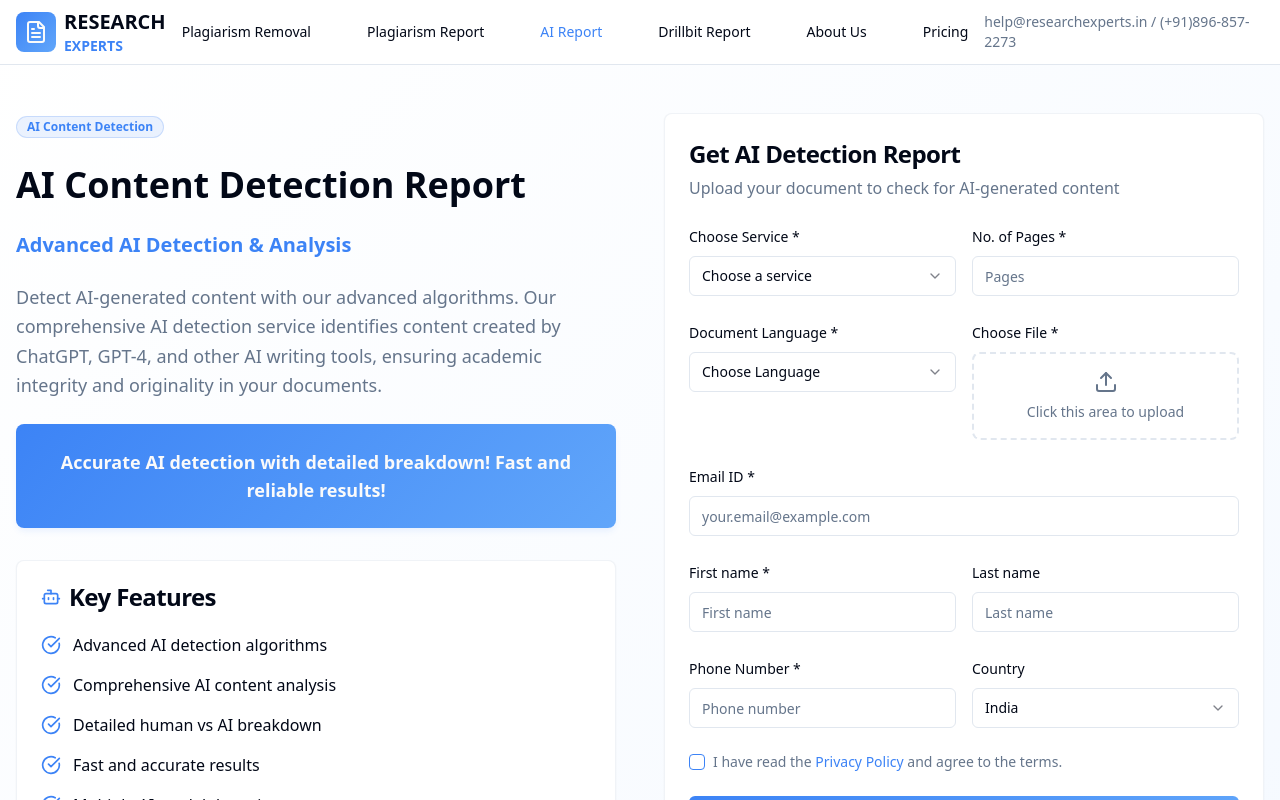
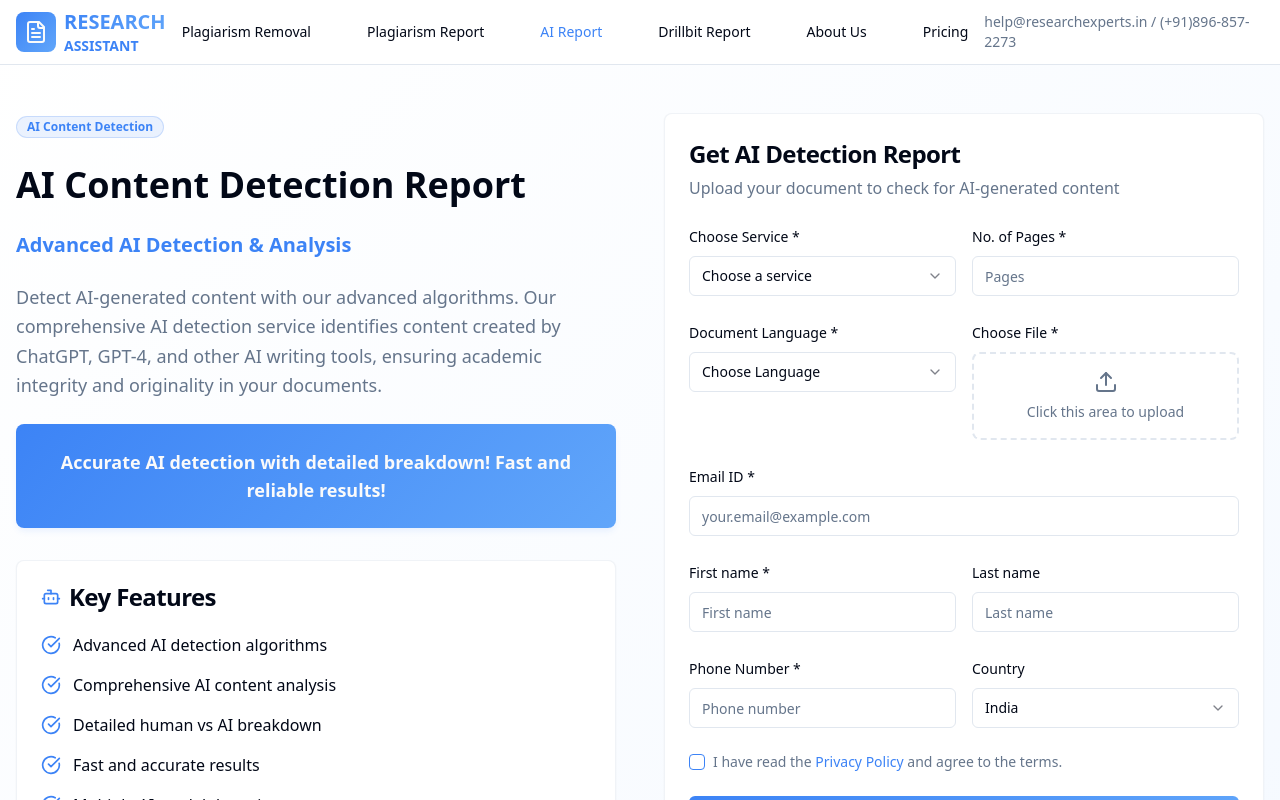
Before and after one commit to grey123341/theme-swap-website-clone, a React (Vite) app: page /ai-report in a window 1280 px wide. Shown: the top 800 px of the page. Built offline with nearby package versions, Linux system fonts and the light colour scheme.

Commit message:
Change website name
Update website name to "Research Assistant" and enhance its visual appeal.

```diff
--- a/src/pages/AIReport.tsx
+++ b/src/pages/AIReport.tsx
@@ -49,8 +49,8 @@ const AIReport = () => {
                 <FileText className="w-6 h-6 text-primary-foreground" />
               </div>
               <div>
-                <h1 className="text-xl font-bold text-foreground">RESEARCH</h1>
-                <p className="text-sm text-primary font-semibold">EXPERTS</p>
+                <h1 className="text-xl font-bold bg-gradient-primary bg-clip-text text-transparent">RESEARCH</h1>
+                <p className="text-sm text-primary font-semibold">ASSISTANT</p>
               </div>
             </Link>
 
--- a/src/pages/About.tsx
+++ b/src/pages/About.tsx
@@ -67,8 +67,8 @@ const About = () => {
                 <FileText className="w-6 h-6 text-primary-foreground" />
               </div>
               <div>
-                <h1 className="text-xl font-bold text-foreground">RESEARCH</h1>
-                <p className="text-sm text-primary font-semibold">EXPERTS</p>
+                <h1 className="text-xl font-bold bg-gradient-primary bg-clip-text text-transparent">RESEARCH</h1>
+                <p className="text-sm text-primary font-semibold">ASSISTANT</p>
               </div>
             </Link>
 
--- a/src/pages/DrillbitReport.tsx
+++ b/src/pages/DrillbitReport.tsx
@@ -49,8 +49,8 @@ const DrillbitReport = () => {
                 <FileText className="w-6 h-6 text-primary-foreground" />
               </div>
               <div>
-                <h1 className="text-xl font-bold text-foreground">RESEARCH</h1>
-                <p className="text-sm text-primary font-semibold">EXPERTS</p>
+                <h1 className="text-xl font-bold bg-gradient-primary bg-clip-text text-transparent">RESEARCH</h1>
+                <p className="text-sm text-primary font-semibold">ASSISTANT</p>
               </div>
             </Link>
 
--- a/src/pages/Index.tsx
+++ b/src/pages/Index.tsx
@@ -53,8 +53,8 @@ const Index = () => {
                 <FileText className="w-6 h-6 text-primary-foreground" />
               </div>
               <div>
-                <h1 className="text-xl font-bold text-foreground">RESEARCH</h1>
-                <p className="text-sm text-primary font-semibold">EXPERTS</p>
+                <h1 className="text-xl font-bold bg-gradient-primary bg-clip-text text-transparent">RESEARCH</h1>
+                <p className="text-sm text-primary font-semibold">ASSISTANT</p>
               </div>
             </Link>
 
--- a/src/pages/PlagiarismRemoval.tsx
+++ b/src/pages/PlagiarismRemoval.tsx
@@ -49,8 +49,8 @@ const PlagiarismRemoval = () => {
                 <FileText className="w-6 h-6 text-primary-foreground" />
               </div>
               <div>
-                <h1 className="text-xl font-bold text-foreground">RESEARCH</h1>
-                <p className="text-sm text-primary font-semibold">EXPERTS</p>
+                <h1 className="text-xl font-bold bg-gradient-primary bg-clip-text text-transparent">RESEARCH</h1>
+                <p className="text-sm text-primary font-semibold">ASSISTANT</p>
               </div>
             </Link>
 
--- a/src/pages/PlagiarismReport.tsx
+++ b/src/pages/PlagiarismReport.tsx
@@ -49,8 +49,8 @@ const PlagiarismReport = () => {
                 <FileText className="w-6 h-6 text-primary-foreground" />
               </div>
               <div>
-                <h1 className="text-xl font-bold text-foreground">RESEARCH</h1>
-                <p className="text-sm text-primary font-semibold">EXPERTS</p>
+                <h1 className="text-xl font-bold bg-gradient-primary bg-clip-text text-transparent">RESEARCH</h1>
+                <p className="text-sm text-primary font-semibold">ASSISTANT</p>
               </div>
             </Link>
 
--- a/src/pages/Pricing.tsx
+++ b/src/pages/Pricing.tsx
@@ -98,8 +98,8 @@ const Pricing = () => {
                 <FileText className="w-6 h-6 text-primary-foreground" />
               </div>
               <div>
-                <h1 className="text-xl font-bold text-foreground">RESEARCH</h1>
-                <p className="text-sm text-primary font-semibold">EXPERTS</p>
+                <h1 className="text-xl font-bold bg-gradient-primary bg-clip-text text-transparent">RESEARCH</h1>
+                <p className="text-sm text-primary font-semibold">ASSISTANT</p>
               </div>
             </Link>
 
```
